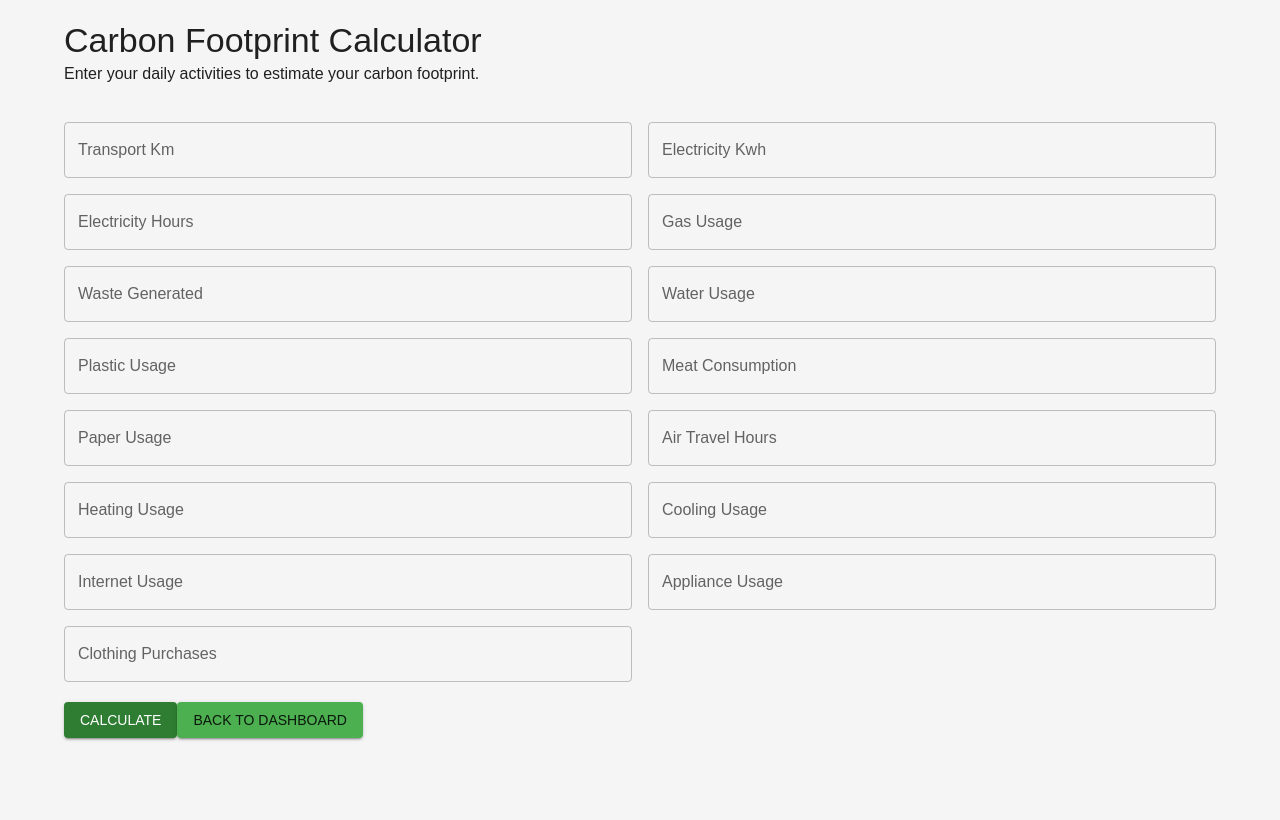
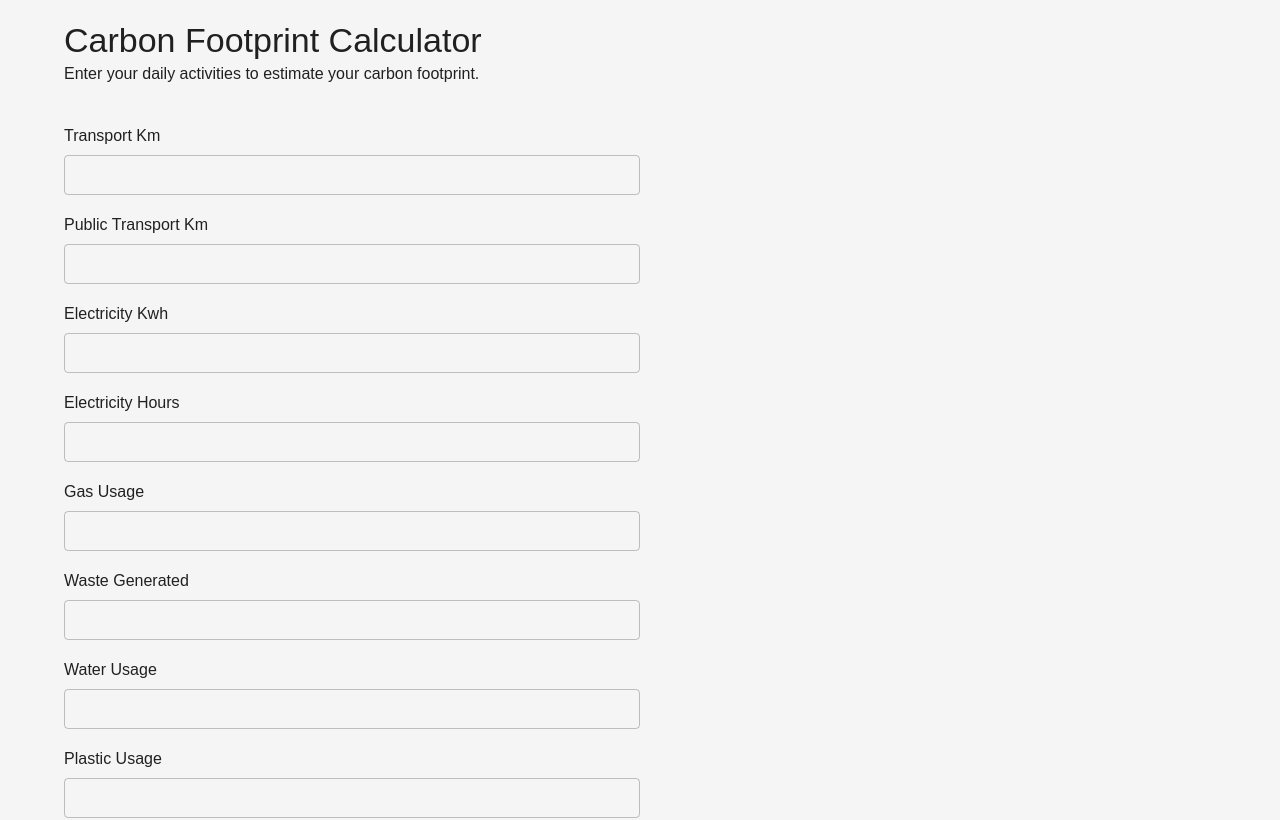
Before and after one commit to Wafaa-Farook/ecobin, a React (Create React App) app in the folder frontend/: page /carbon-calculator in a window 1280 px wide. Shown: the top 820 px of the page. Built offline with nearby package versions, Linux system fonts and the light colour scheme.

Commit message:
Calculator updated

```diff
--- a/frontend/src/pages/CarbonCalculator.js
+++ b/frontend/src/pages/CarbonCalculator.js
@@ -1,6 +1,4 @@
 import React, { useState } from "react";
-import { getUserScore, updateUserScore, getLeaderboard } from "../services/pointsService";
-
 import {
   Button,
   Container,
@@ -23,6 +21,7 @@ const CarbonCalculator = () => {
   const navigate = useNavigate();
   const [inputs, setInputs] = useState({
     transportKm: "",
+    publicTransportKm: "",
     electricityKwh: "",
     electricityHours: "",
     gasUsage: "",
@@ -43,7 +42,23 @@ const CarbonCalculator = () => {
   const [level, setLevel] = useState("");
   const [chartData, setChartData] = useState([]);
 
-  const COLORS = ["#66bb6a", "#ffa726", "#ff4d4d", "#42a5f5", "#8e44ad", "#f39c12", "#d35400", "#c0392b", "#2ecc71", "#3498db", "#9b59b6", "#e74c3c", "#1abc9c", "#7f8c8d", "#34495e"];
+  const COLORS = [
+    "#66bb6a",
+    "#ffa726",
+    "#ff4d4d",
+    "#42a5f5",
+    "#8e44ad",
+    "#f39c12",
+    "#d35400",
+    "#c0392b",
+    "#2ecc71",
+    "#3498db",
+    "#9b59b6",
+    "#e74c3c",
+    "#1abc9c",
+    "#7f8c8d",
+    "#34495e",
+  ];
 
   const handleChange = (e) => {
     setInputs({ ...inputs, [e.target.name]: e.target.value });
@@ -56,14 +71,14 @@ const CarbonCalculator = () => {
     const addEmission = (key, multiplier) => {
       const value = parseFloat(inputs[key] || 0) * multiplier;
       total += value;
-      categories.push({ name: key.replace(/([A-Z])/g, " $1"), value });
+      categories.push({
+        name: key.replace(/([A-Z])/g, " $1"),
+        value,
+      });
     };
 
     addEmission("transportKm", 0.12);
-    addEmission("PublicTransport",0.07);console.log("Inputs:", inputs);
-console.log("Score:", score);
-console.log("Level:", level);
-console.log("Chart Data:", chartData);
+    addEmission("publicTransportKm", 0.07);
     addEmission("electricityKwh", 0.5);
     addEmission("electricityHours", 0.2);
     addEmission("gasUsage", 2.3);
@@ -82,8 +97,8 @@ console.log("Chart Data:", chartData);
     setScore(total.toFixed(2));
     setChartData(categories);
 
-    if (total < 50) setLevel("Safe Level");
-    else if (total < 150) setLevel("Moderate Level");
+    if (total < 10) setLevel("Safe Level");
+    else if (total < 20) setLevel("Moderate Level");
     else setLevel("Unsafe Level");
   };
 
@@ -104,21 +119,25 @@ console.log("Chart Data:", chartData);
         Enter your daily activities to estimate your carbon footprint.
       </Typography>
 
-      <Grid container spacing={2} style={{ marginTop: "20px" }}>
+      <Grid container direction="column" spacing={2} style={{ marginTop: "20px" }}>
   {Object.keys(inputs).map((key) => (
-          <Grid item xs={12} sm={6} key={key}>
+    <Grid item key={key}>
+      <Typography variant="subtitle1" style={{ marginBottom: "5px" }}>
+        {key.replace(/([A-Z])/g, " $1").replace(/^./, (str) => str.toUpperCase())}
+      </Typography>
       <TextField
-              label={key.replace(/([A-Z])/g, " $1").replace(/^./, (str) => str.toUpperCase())}
         name={key}
         type="number"
         value={inputs[key]}
         onChange={handleChange}
-              fullWidth
+        size="small" // Makes the input box smaller
+        style={{ width: "50%" }} // Reduces width to 50%
       />
     </Grid>
   ))}
 </Grid>
 
+      {/* Calculate Button */}
       <Button
         variant="contained"
         color="primary"
@@ -128,6 +147,7 @@ console.log("Chart Data:", chartData);
         Calculate
       </Button>
 
+      {/* Result Display */}
       {score && (
         <Paper style={{ padding: "20px", marginTop: "20px" }}>
           <Typography variant="h6">
@@ -135,6 +155,8 @@ console.log("Chart Data:", chartData);
           </Typography>
           <Typography variant="subtitle1">📊 Level: {level}</Typography>
           <Typography>{renderSuggestions()}</Typography>
+
+          {/* Pie Chart */}
           <ResponsiveContainer width="100%" height={400}>
             <PieChart>
               <Pie
@@ -147,7 +169,10 @@ console.log("Chart Data:", chartData);
                 label
               >
                 {chartData.map((entry, index) => (
-                  <Cell key={`cell-${index}`} fill={COLORS[index % COLORS.length]} />
+                  <Cell
+                    key={`cell-${index}`}
+                    fill={COLORS[index % COLORS.length]}
+                  />
                 ))}
               </Pie>
               <Tooltip />
@@ -157,6 +182,7 @@ console.log("Chart Data:", chartData);
         </Paper>
       )}
 
+      {/* Back to Dashboard Button */}
       <Button
         variant="contained"
         color="secondary"
```
Lines whose indentation alone changed are shown as unchanged.
